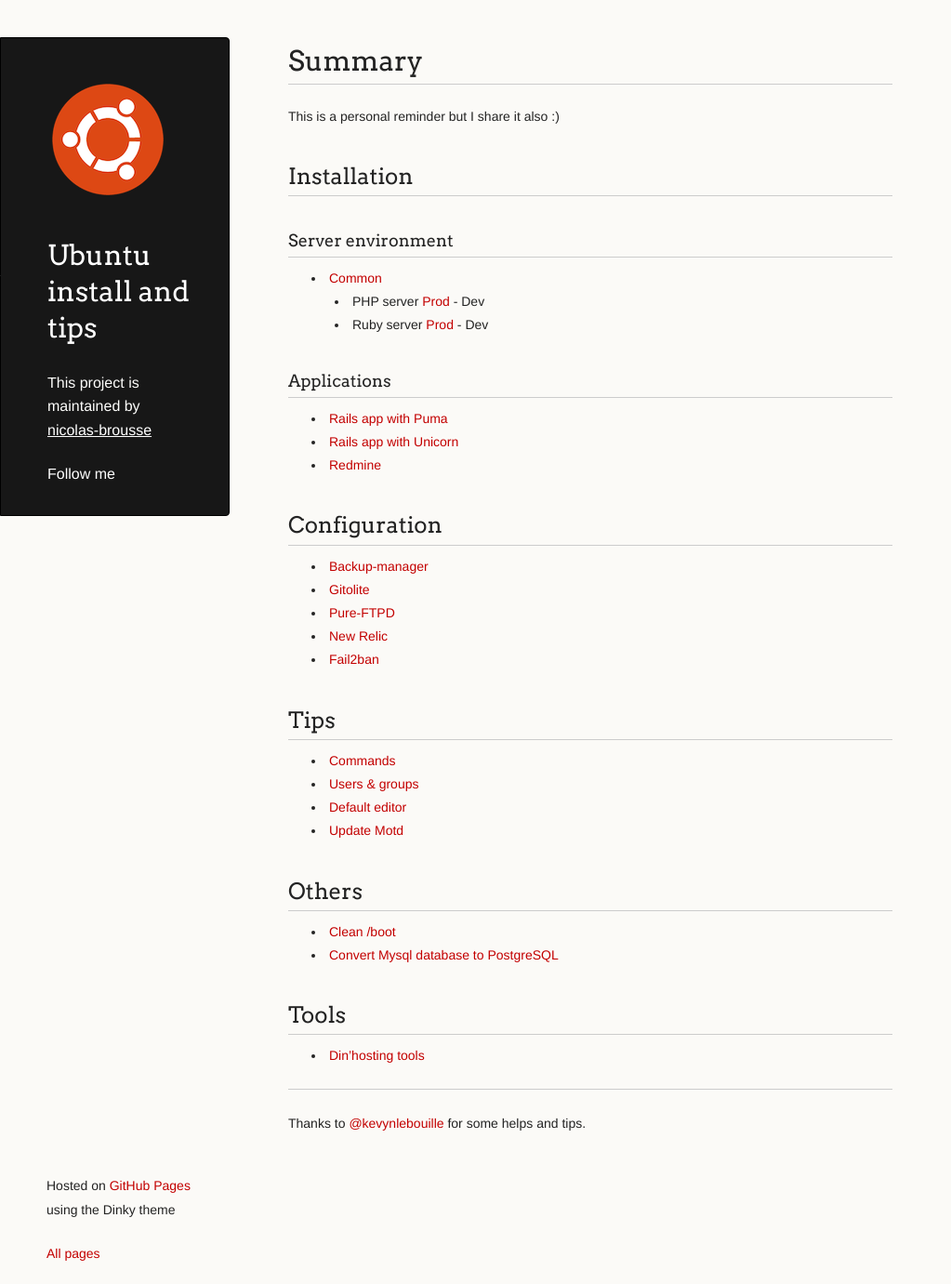
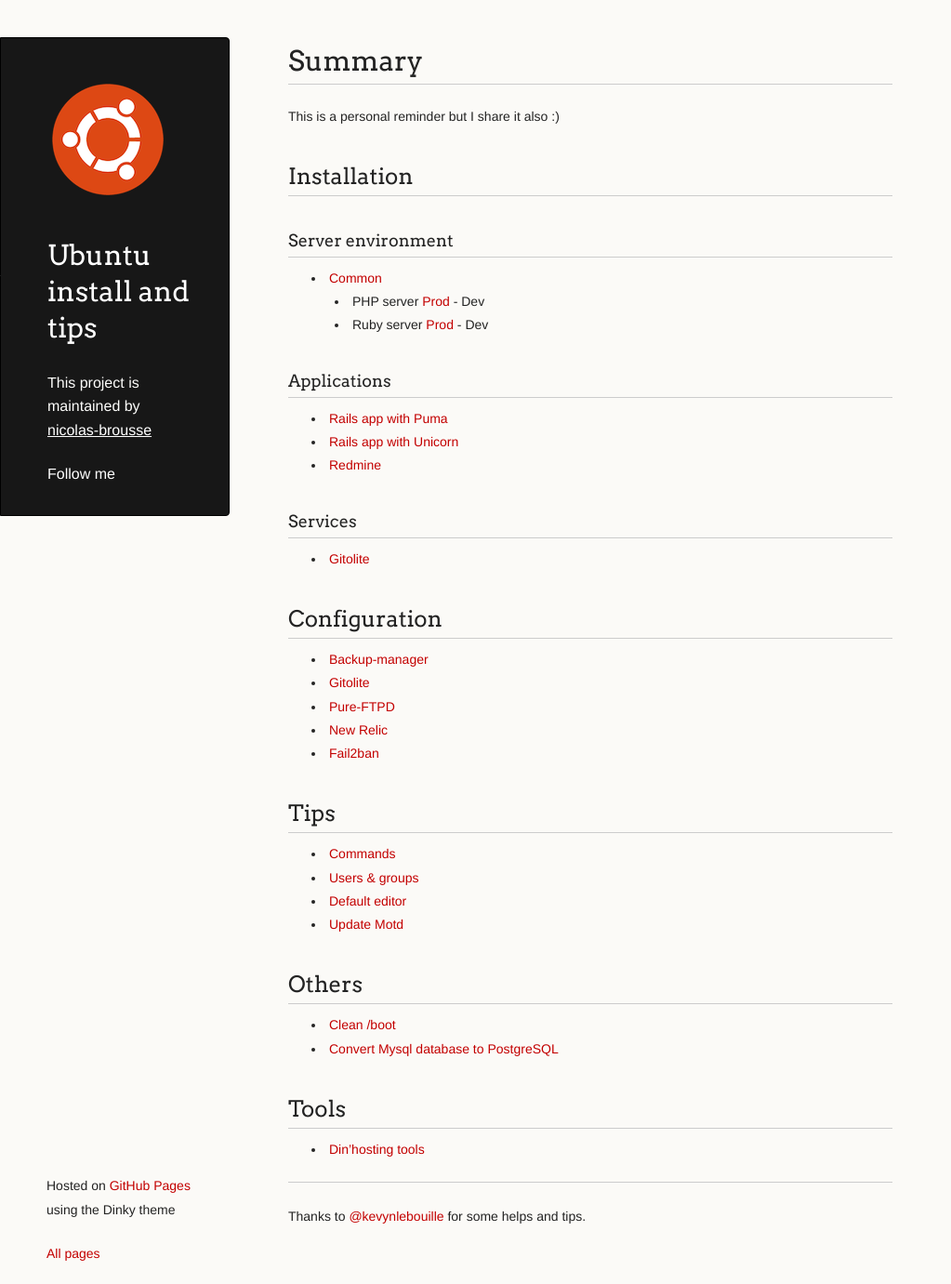
Before and after one commit to nicolas-brousse/ubuntu-install-and-tips, a Jekyll site: the page built from index.md, in a window 1280 px wide and 1381 px high. Shown: the whole window at 93% size, without its empty margins (0-1023 px from the left). Built offline with Jekyll 4.4.1, drawn with Linux system fonts in a browser that asks for light colours; Markdown is read by kramdown in place of the engine named in the settings; comment, search, counter and statistics services are not loaded.

Commit message:
Update index.md

```diff
--- a/index.md
+++ b/index.md
@@ -18,6 +18,9 @@
 - [Rails app with Puma]({{ site.baseurl }}/pages/installation/rails-puma)
 - [Rails app with Unicorn]({{ site.baseurl }}/pages/installation/rails-unicorn)
 - [Redmine]({{ site.baseurl }}/pages/installation/redmine)
+
+### Services
+- [Gitolite]({{ site.baseurl }}/pages/installation/gitolite)
 
 
 ## Configuration
```
